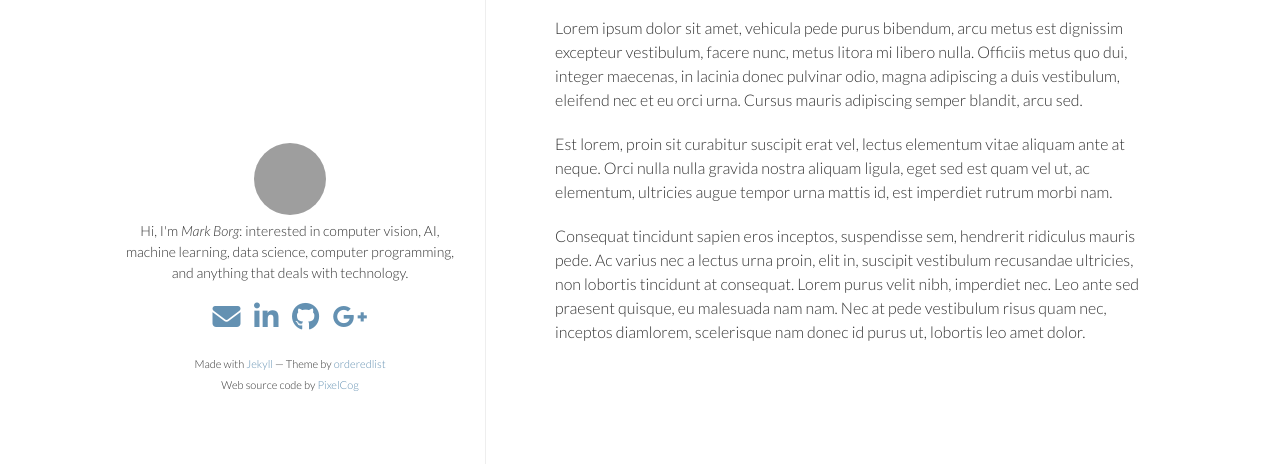
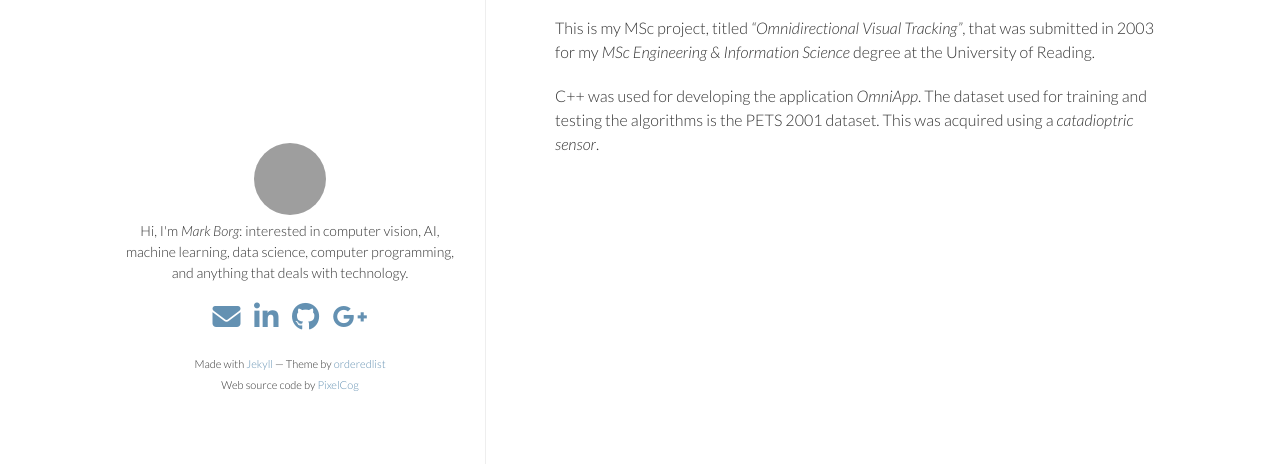
Before and after one commit to mark-borg/Mark-Borg.github.io, a Jekyll site: the page built from _pages/projects.md, in a window 1280 px wide and 900 px high, scrolled down 1641 px, cut to the strip 436-900 px from the top of the window. Built offline with Jekyll 4.4.1, drawn with Linux system fonts in a browser that asks for light colours; nearby versions of some CDN libraries; grey boxes are pictures that could not be loaded.

Commit message:
- OmniApp project

```diff
--- a/_pages/projects.md
+++ b/_pages/projects.md
@@ -47,10 +47,9 @@ Est lorem, proin sit curabitur suscipit erat vel, lectus elementum vitae aliquam
 
 ## OmniApp
 
-[![ArkOwl Logo](/img/projects/placeholder.gif)](/projects/my_project){: .post-banner style='background-image: url(/img/projects/placeholder.gif);'}
+[![ArkOwl Logo](/img/projects/placeholder.gif)](/projects/omniapp){: .post-banner style='background-image: url(/img/projects/placeholder.gif);'}
 
-Lorem ipsum dolor sit amet, vehicula pede purus bibendum, arcu metus est dignissim excepteur vestibulum, facere nunc, metus litora mi libero nulla. Officiis metus quo dui, integer maecenas, in lacinia donec pulvinar odio, magna adipiscing a duis vestibulum, eleifend nec et eu orci urna. Cursus mauris adipiscing semper blandit, arcu sed.
+This is my MSc project, titled *"Omnidirectional Visual Tracking"*, that was submitted
+in 2003 for my *MSc Engineering & Information Science* degree at the University of Reading.
 
-Est lorem, proin sit curabitur suscipit erat vel, lectus elementum vitae aliquam ante at neque. Orci nulla nulla gravida nostra aliquam ligula, eget sed est quam vel ut, ac elementum, ultricies augue tempor urna mattis id, est imperdiet rutrum morbi nam.
-
-Consequat tincidunt sapien eros inceptos, suspendisse sem, hendrerit ridiculus mauris pede. Ac varius nec a lectus urna proin, elit in, suscipit vestibulum recusandae ultricies, non lobortis tincidunt at consequat. Lorem purus velit nibh, imperdiet nec. Leo ante sed praesent quisque, eu malesuada nam nam. Nec at pede vestibulum risus quam nec, inceptos diamlorem, scelerisque nam donec id purus ut, lobortis leo amet dolor.
+C++ was used for developing the application *OmniApp*. The dataset used for training and testing the algorithms is the PETS 2001 dataset. This was acquired using a *catadioptric sensor*.
```
Also changed, not shown: _pages/omniapp.md (added, +86 -0 lines), 16 other files.
